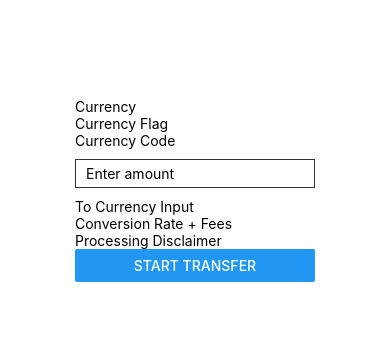
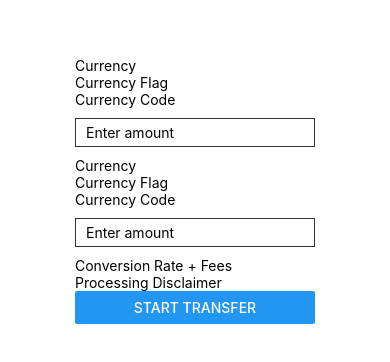
Before and after one commit to WaseemMansour/hubpay-app, a React Native app: screen / in a window 390 px wide. Shown: the part 232-594 px from the top of the page. Built offline with nearby package versions, Linux system fonts and the light colour scheme.

Commit message:
feat: Add "TO" CurrencyInput

```diff
--- a/screens/internationalPayment/InternationalPayment.tsx
+++ b/screens/internationalPayment/InternationalPayment.tsx
@@ -9,7 +9,7 @@ export const InternationalPayment = () => {
 				<CurrencyInput />
 			</View>
 			<View testID='to-currency-input'>
-				<Text>To Currency Input</Text>
+				<CurrencyInput />
 			</View>
 			<View testID='conversion-rate-and-fees'>
 				<Text>Conversion Rate + Fees</Text>
```
